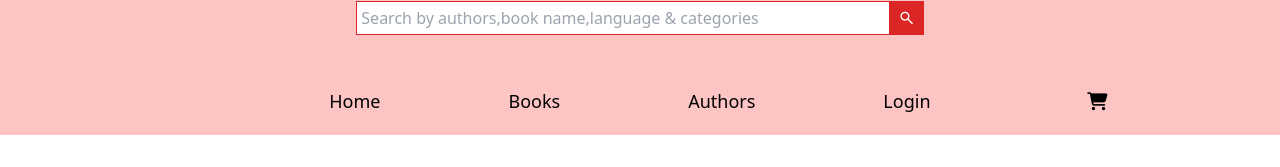
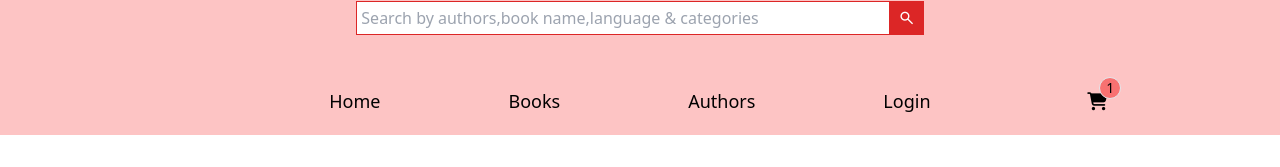
Before and after one commit to anoopwilson96/032-book-store-assignment, a React (Vite) app: page /login in a window 1280 px wide. Shown: the part 223-390 px from the top of the page. Built offline with nearby package versions, Linux system fonts and the light colour scheme; no server answers.

Commit message:
Update header.jsx

```diff
--- a/src/components/header.jsx
+++ b/src/components/header.jsx
@@ -101,11 +101,11 @@ or else LOGOUT */}
           </ul>
 
           <div>
-          {/* className='relative' */}
-            <Link to={'/cart'} >
+
+            <Link  to={'/cart'} className='relative' >
               <h3 className=" hover:text-red-600 text-lg ">
                 <i className=" fa-solid fa-cart-shopping"></i>
-                {/* <span className=' absolute bottom-4 left-3 bg-red-400 text-black text-sm px-1.5 py-0 rounded-full border'>1</span> */}
+                <span className=' absolute bottom-4 left-3 bg-red-400 text-black text-sm px-1.5 py-0 rounded-full border'>1</span>
               </h3>
             </Link>
           </div>
```
